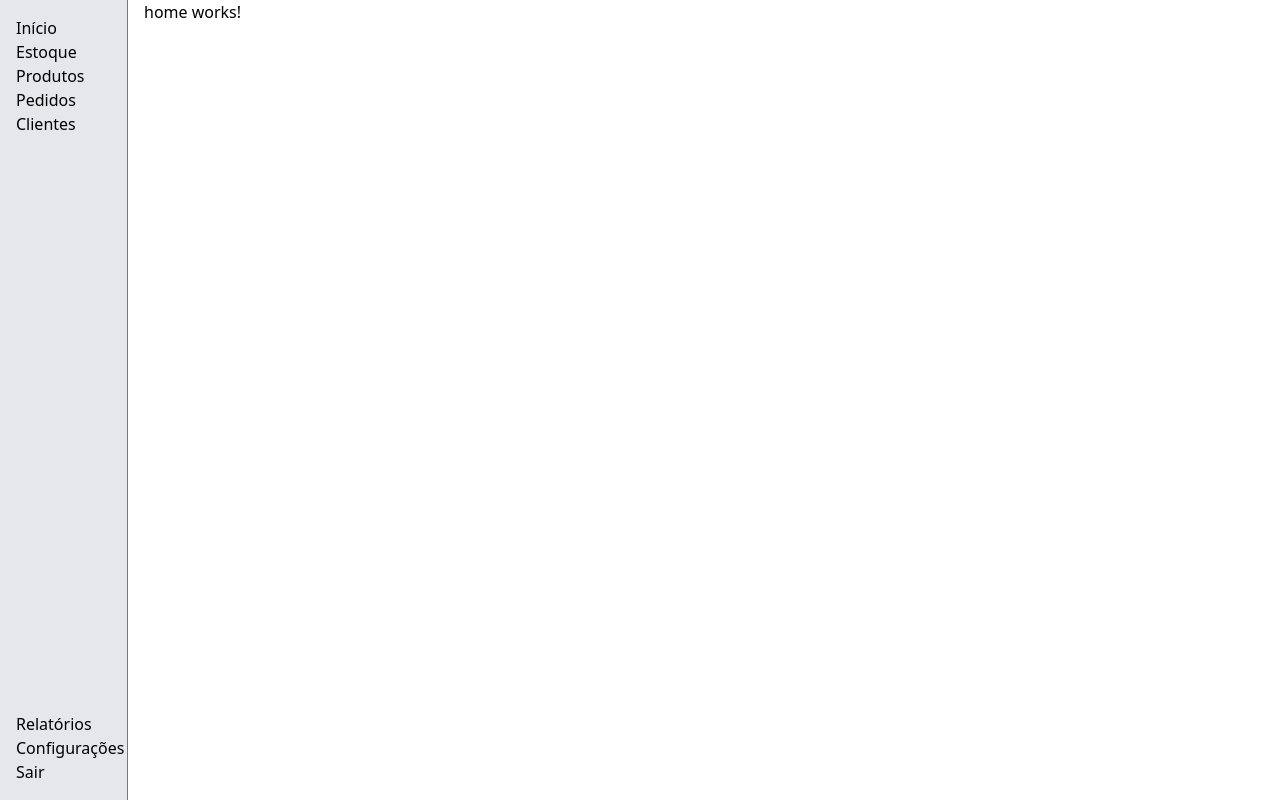
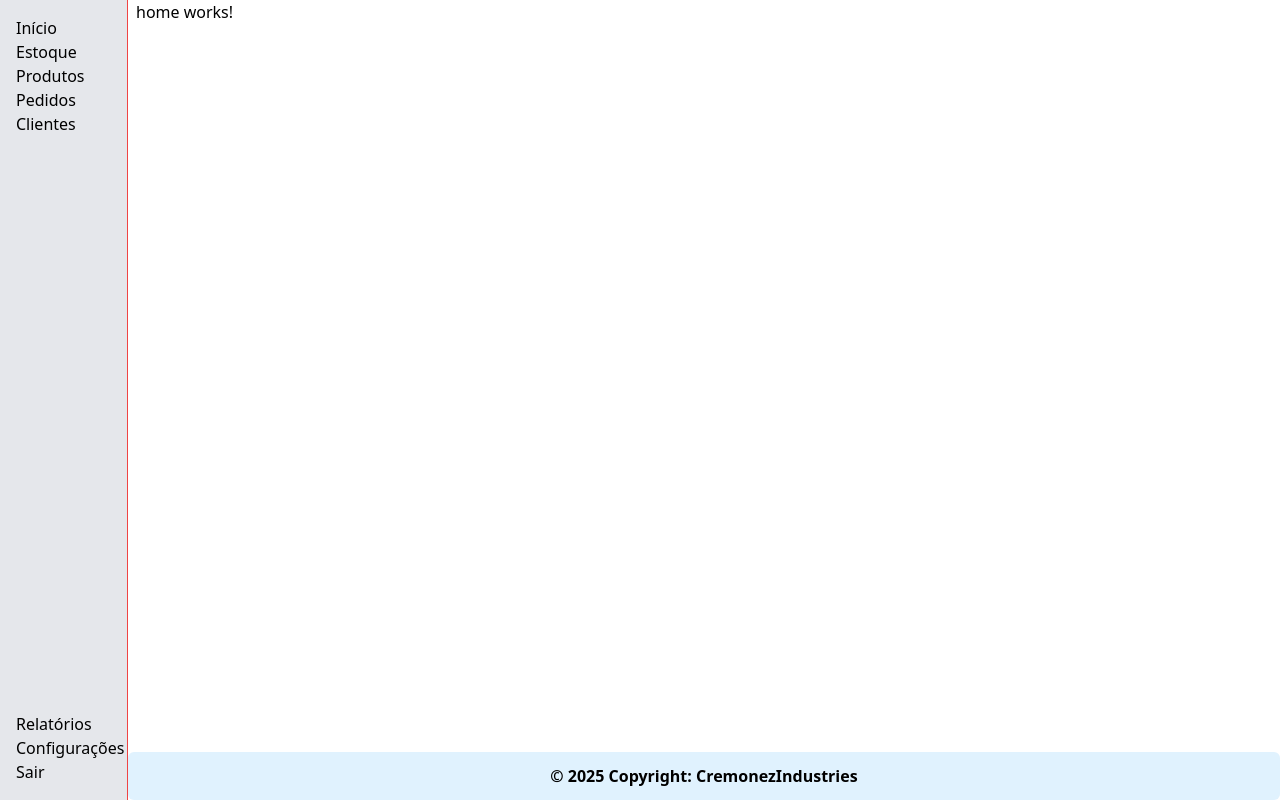
Before and after one commit to GustavoCremonez/InventifyApp, an Angular app: page /home in a window 1280 px wide. Built offline with nearby package versions, Linux system fonts and the light colour scheme.

Commit message:
chode(layout): creating footer bar.

```diff
--- a/src/app/app.component.html
+++ b/src/app/app.component.html
@@ -1,4 +1,9 @@
-<main class="flex gap-2">
+<main class="flex gap-y-2">
   <app-side-bar></app-side-bar>
-  <router-outlet></router-outlet>
+  <div class="flex flex-col min-h-screen w-full">
+    <div class="flex-grow ml-2">
+      <router-outlet></router-outlet>
+    </div>
+    <app-footer-bar></app-footer-bar>
+  </div>
 </main>
--- a/src/app/app.component.ts
+++ b/src/app/app.component.ts
@@ -1,10 +1,11 @@
 import { Component } from '@angular/core';
 import { RouterOutlet } from '@angular/router';
 import { SideBarComponent } from './core/layouts/side-bar/side-bar.component';
+import { FooterBarComponent } from './core/layouts/footer-bar/footer-bar.component';
 
 @Component({
   selector: 'app-root',
-  imports: [RouterOutlet, SideBarComponent],
+  imports: [RouterOutlet, SideBarComponent, FooterBarComponent],
   templateUrl: './app.component.html',
   styleUrl: './app.component.scss',
 })
--- /dev/null
+++ b/src/app/core/layouts/footer-bar/footer-bar.component.html
@@ -0,0 +1,3 @@
+<footer class="flex items-center justify-center h-12 bg-sky-100 w-full rounded-md font-bold">
+    © 2025 Copyright: CremonezIndustries
+</footer>
```
Also changed, not shown: src/app/core/layouts/footer-bar/footer-bar.component.ts (added, +11 -0 lines), src/app/core/layouts/footer-bar/footer-bar.component.scss (added).
